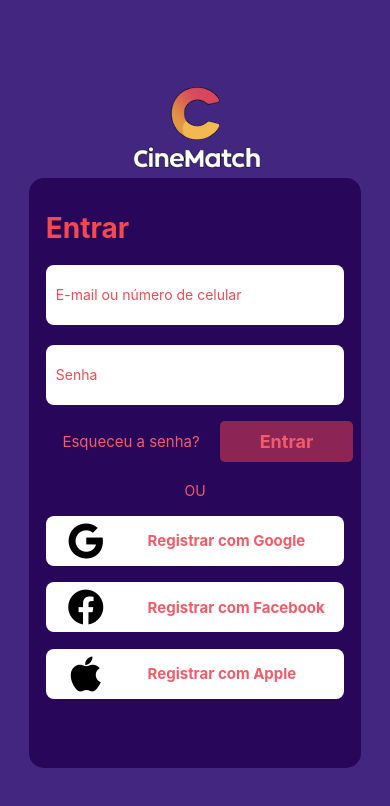
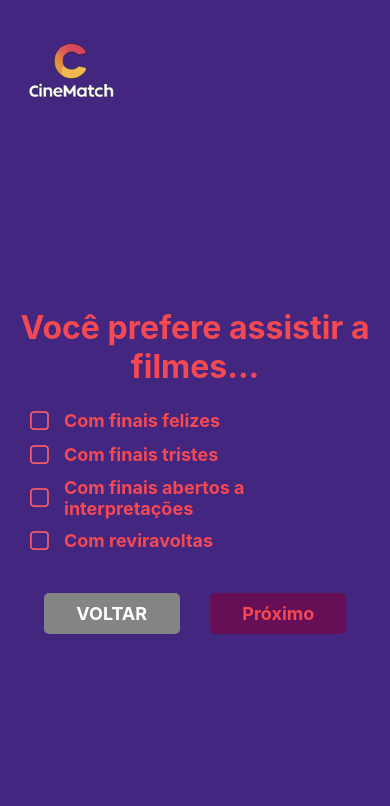
Before and after one commit to Vidottolv/Cinematch_Front, a React Native app in the folder cinematch/: screen /screenfour in a window 390 px wide. Shown: the top 806 px of the page. Built offline with nearby package versions, Linux system fonts and the light colour scheme.

Commit message:
criação screen four

```diff
--- /dev/null
+++ b/cinematch/pages/quizScreens/screenFour/function.js
@@ -0,0 +1,43 @@
+// MovieGenreSelection.js
+import React, { useState, useEffect } from 'react';
+import { View } from 'react-native';
+import { CheckBox } from 'react-native-elements';
+import styles from '../commonStyle';
+
+const EndMovieSelection = () => {
+    //#region CONSTS
+    const [selectedEndMovie, setSelectedEndMovie] = useState(null);
+    const endmovies = [
+      { label: 'Com finais felizes', value: 1 },
+      { label: 'Com finais tristes', value: 2 },
+      { label: 'Com finais abertos a interpretações', value: 3 },
+      { label: 'Com reviravoltas', value: 4 },];
+    const handleCheckboxChange = (value) => {
+        setSelectedEndMovie(value);
+      };
+    //#endregion
+    useEffect(() => {
+        if (selectedEndMovie !== null) {
+          console.log('Selected EndMovie:', selectedEndMovie);
+        }
+      }, [selectedEndMovie]);
+
+    return (
+        <View style={styles.checkboxContainer}>
+            {endmovies.map((endmovies) => (
+                <CheckBox
+                    key={endmovies.value}
+                    title={`${endmovies.label}`}
+                    checked={selectedEndMovie === endmovies.value}
+                    onPress={() => handleCheckboxChange(endmovies.value)}
+                    containerStyle={styles.checkbox}
+                    textStyle={styles.checkboxText}
+                    checkedColor='#F45B69'
+                    uncheckedColor='#F45B69'/>
+            ))}
+      </View>
+    );
+};
+
+
+export default EndMovieSelection;
--- /dev/null
+++ b/cinematch/pages/quizScreens/screenFour/screen.js
@@ -0,0 +1,44 @@
+import React from 'react';
+import { View, Text, Image, TouchableOpacity } from 'react-native';
+import styles from '../commonStyle';
+import * as Animatable from 'react-native-animatable';
+import { useNavigation } from '@react-navigation/native';
+import MovieGenreSelection from './function';
+
+const QuizScreenFour = () => {
+
+    const navigation = useNavigation()
+    //#region MESSAGES
+        const msgQuestion = 'Você prefere assistir a filmes...'
+        const contentScreenQuizStart = ''
+    //#endregion
+
+    return(
+    <Animatable.View
+        // animation={'lightSpeedIn'}
+        style={styles.subContainer}>
+        <Image
+            source={require('../../../assets/cinematch_logo.png')}
+            style={styles.logo}/>
+            <View style={styles.mainContainer}>
+                <Text style={styles.title}>{msgQuestion}</Text>
+                {/* <Text style={styles.description}>{contentScreenQuizStart}</Text> */}
+                <MovieGenreSelection />
+                <View style={styles.rowButtonStep}>
+                    <TouchableOpacity
+                        onPress={() => navigation.goBack()}
+                        style={styles.backButton}>
+                        <Text style={styles.backButtonText}>VOLTAR</Text>
+                    </TouchableOpacity>
+                    <View style={{ width:'10%' }}></View>
+                    <TouchableOpacity
+                        style={styles.startButton}>
+                        <Text style={styles.startButtonText}>Próximo</Text>
+                    </TouchableOpacity>
+                </View>
+            </View>
+    </Animatable.View>
+    );
+}
+
+export default QuizScreenFour;
--- a/cinematch/routes/stack.routes.js
+++ b/cinematch/routes/stack.routes.js
@@ -5,6 +5,7 @@
 import { createNativeStackNavigator } from '@react-navigation/native-stack';
 import QuizScreenTwo from '../pages/quizScreens/screenTwo/screen';
 import QuizScreenThree from '../pages/quizScreens/screenThree/screen';
+import QuizScreenFour from '../pages/quizScreens/screenFour/screen';
 
 const Stack = createNativeStackNavigator();
 
@@ -41,6 +42,12 @@
             options={{
                 headerShown:false,
             }}/>
+            <Stack.Screen
+            name="screenfour"
+            component={QuizScreenFour}
+            options={{
+                headerShown:false,
+            }}/>
         </Stack.Navigator>
     )
 }
```
